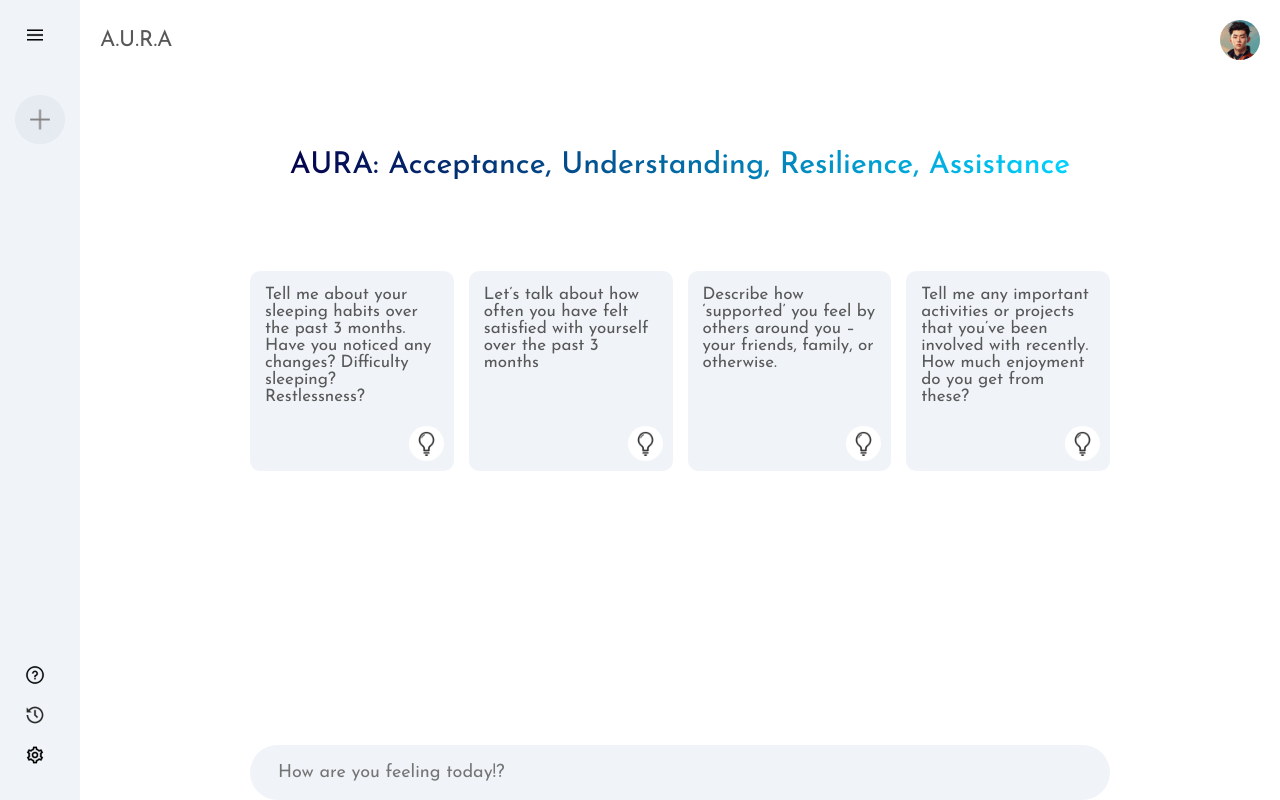
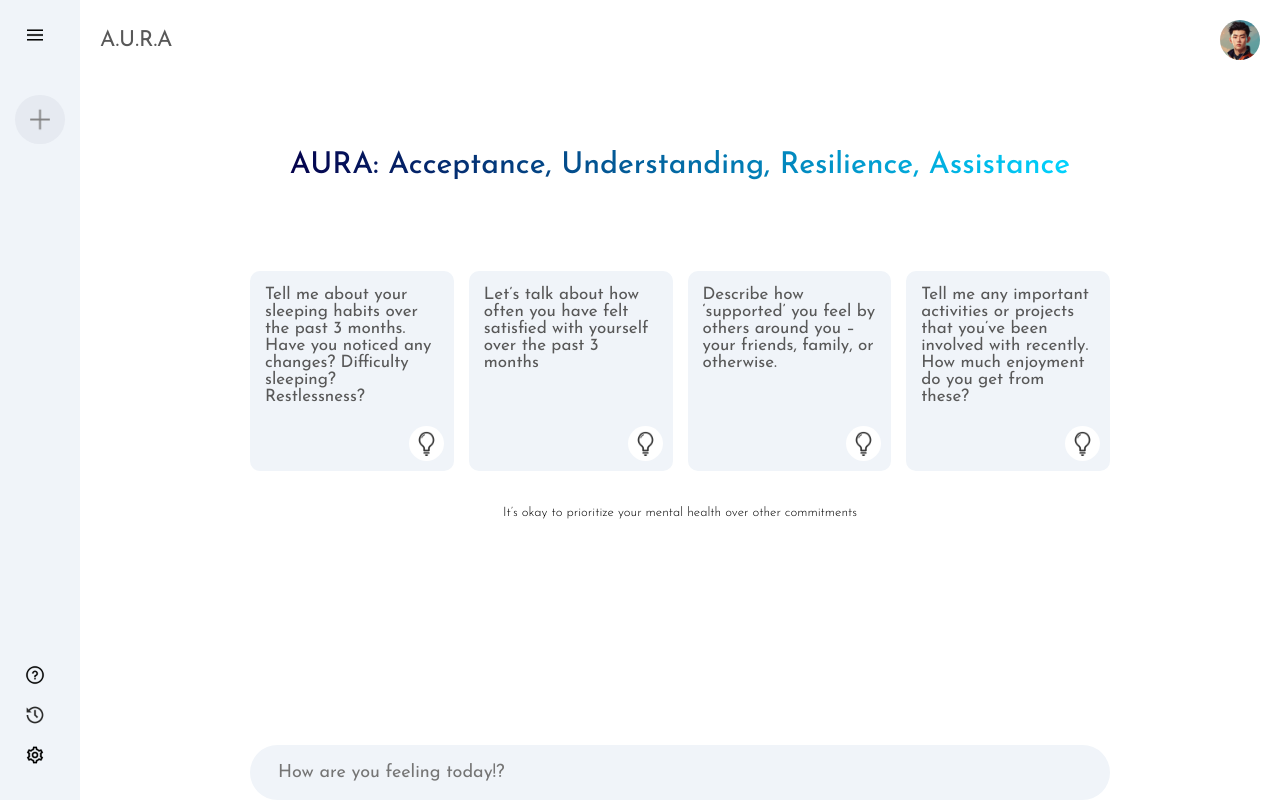
Before and after one commit to jai-shailesh/aura, a React (Vite) app: page / in a window 1280 px wide. Built offline with nearby package versions, Linux system fonts and the light colour scheme.

Commit message:
Update Main.jsx

```diff
--- a/src/components/Main/Main.jsx
+++ b/src/components/Main/Main.jsx
@@ -94,11 +94,10 @@ return (
                     null
                     }
                     </div>
-
         </div>
                 </div>
                 <p className='bottom-info'>
-{/*                 {handleQuoteChange()} */}
+                {handleQuoteChange()}
                 </p>
             </div>
 
```
